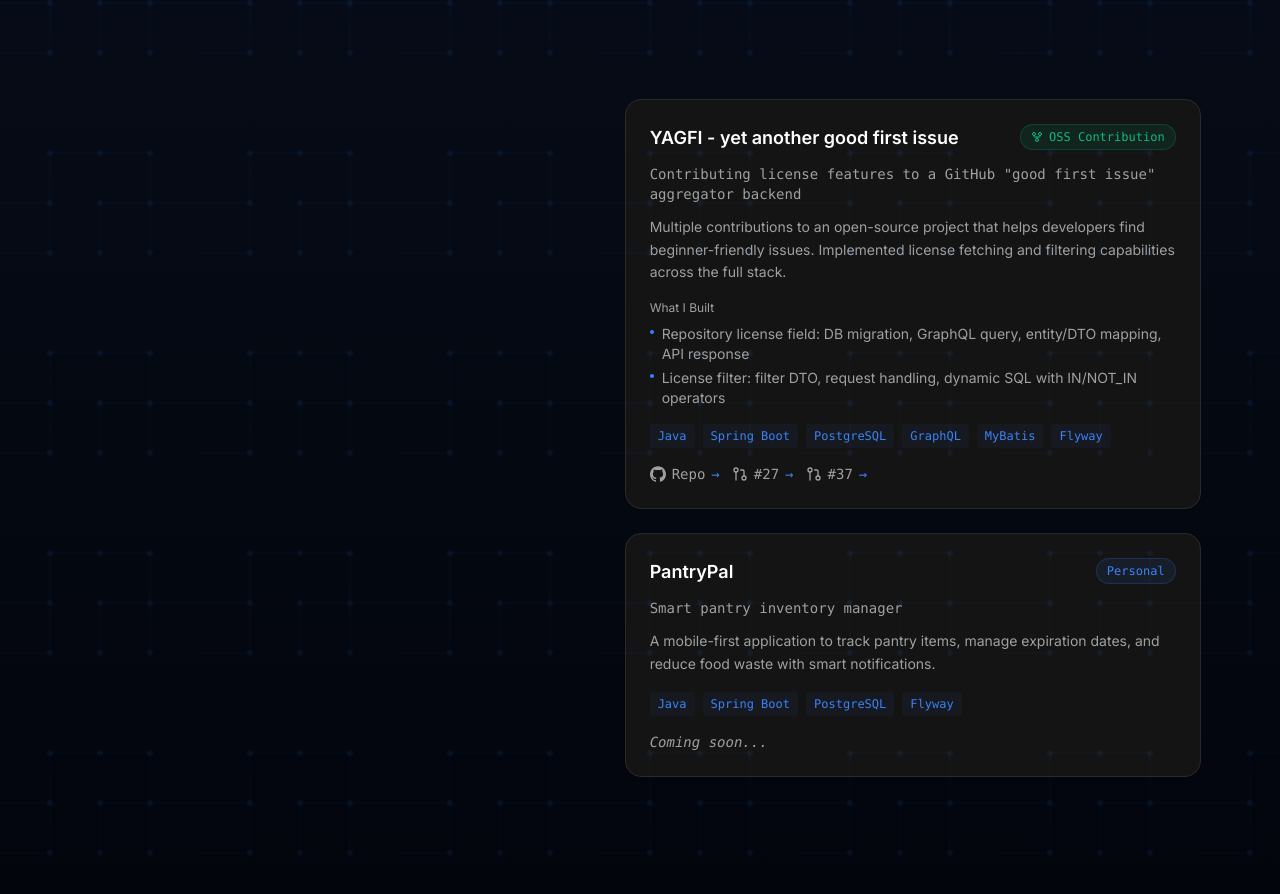
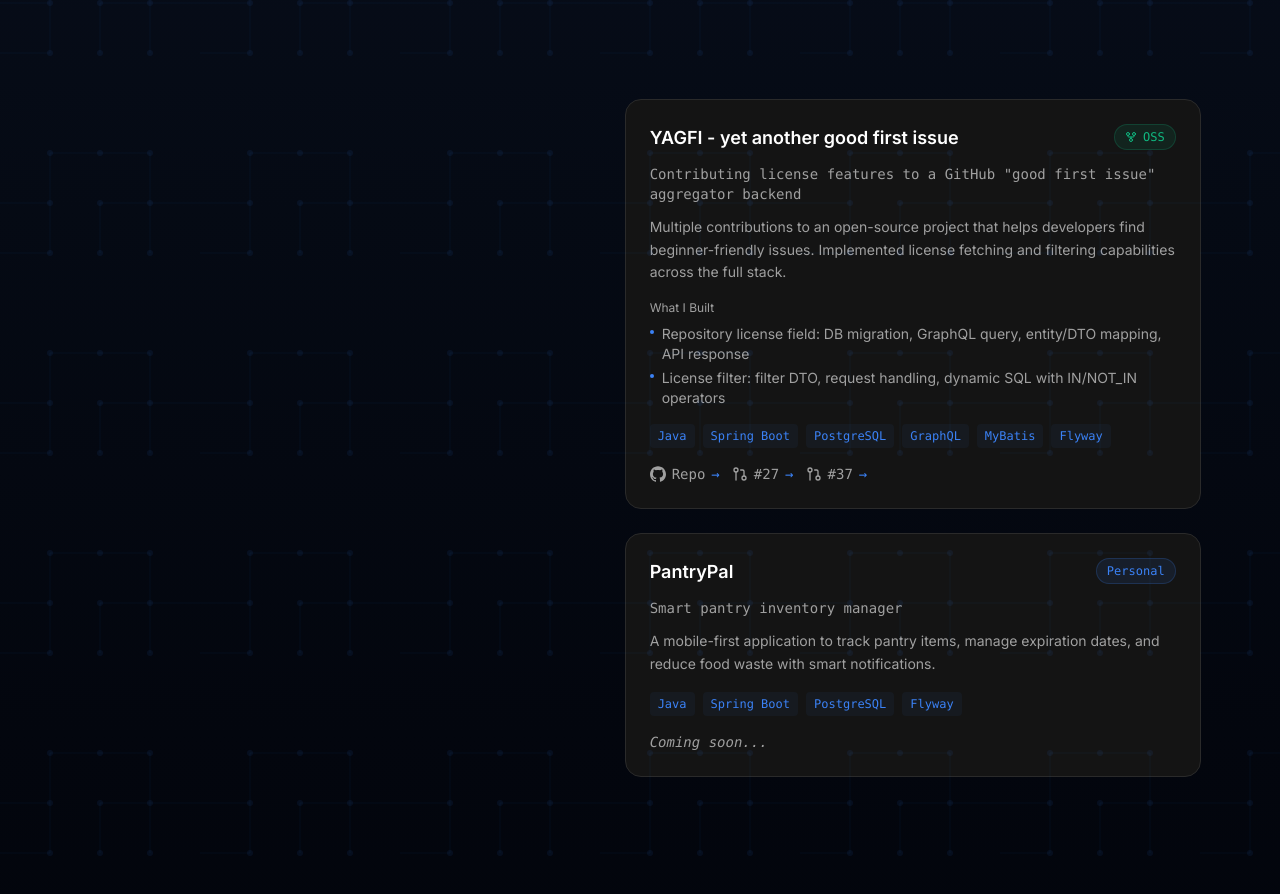
Before and after one commit to erisjacey/portfolio, a Next.js app: page / in a window 1280 px wide. Shown: the part 1097-1991 px from the top of the page. Built offline with nearby package versions, Linux system fonts and the light colour scheme; no server answers.

Commit message:
Change project type label
'OSS Contribution' -> 'OSS'

```diff
--- a/src/constants/projects/types.ts
+++ b/src/constants/projects/types.ts
@@ -22,5 +22,5 @@ export interface Project {
 
 export const projectTypeLabels: Record<ProjectType, string> = {
   personal: 'Personal',
-  oss: 'OSS Contribution',
+  oss: 'OSS',
 }
```
